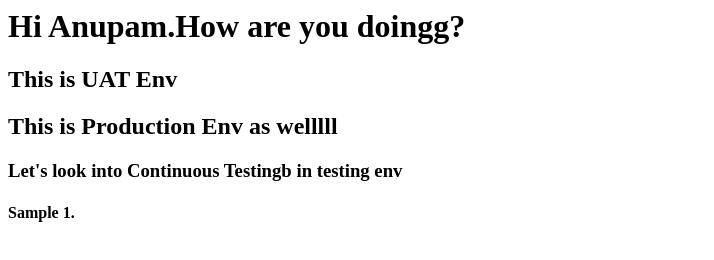
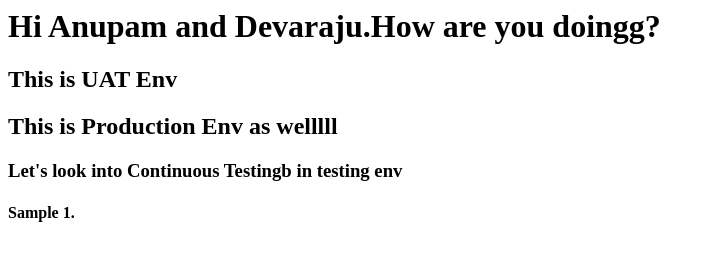
Before and after one commit to devarajum7/helloword, a plain HTML site: page index.html in a window 1280 px wide. Shown: the whole page, without its empty margins (0-714 px from the left). Drawn offline with Linux system fonts and the light colour scheme.

Commit message:
Update index.html
test

```diff
--- a/index.html
+++ b/index.html
@@ -1,7 +1,7 @@
 <html>
 <title>Jenkins-CI/CD</title>
 <body>
-<h1> Hi Anupam.How are you doingg?</h1>
+<h1> Hi Anupam and Devaraju.How are you doingg?</h1>
 <h2> This is UAT Env </h2>
 <h2> This is Production Env as welllll </h2>
 <h3> Let's look into Continuous Testingb in testing env </h3>
```
